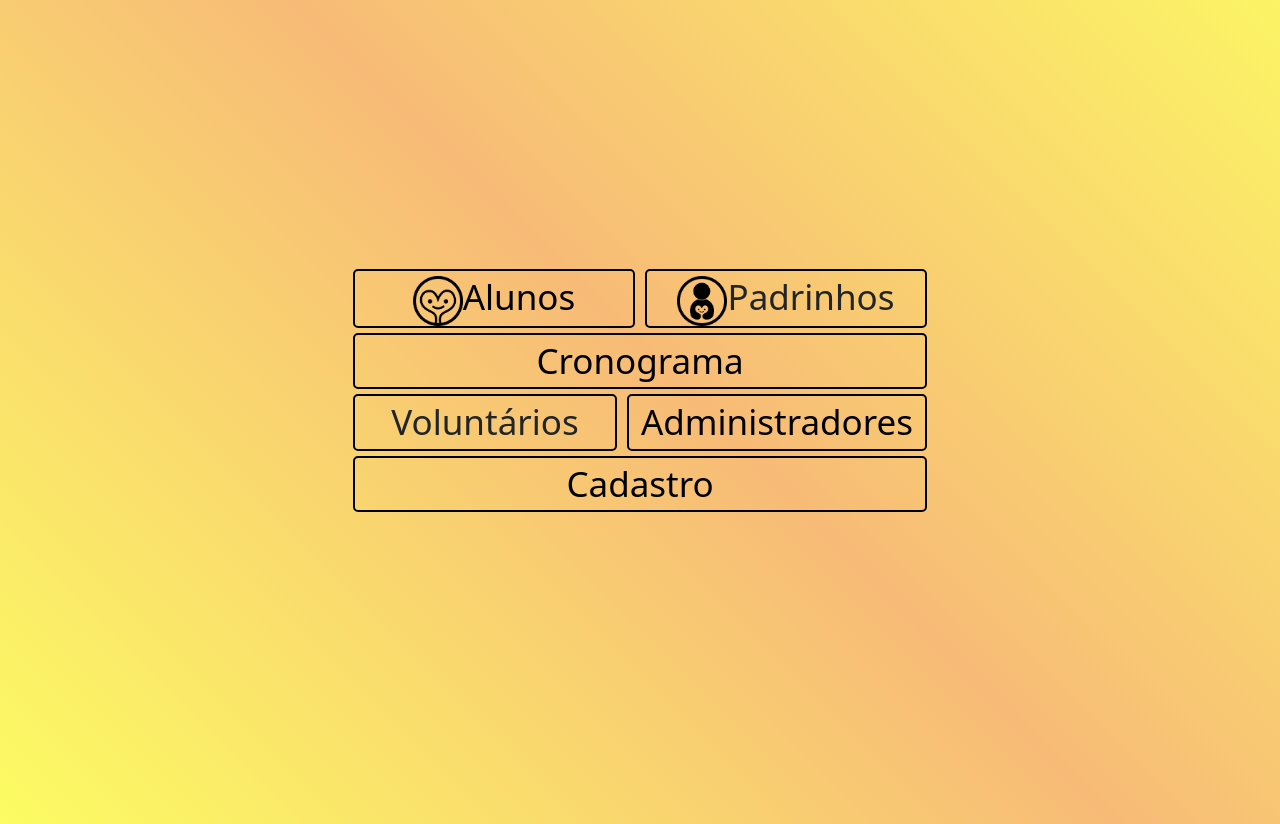
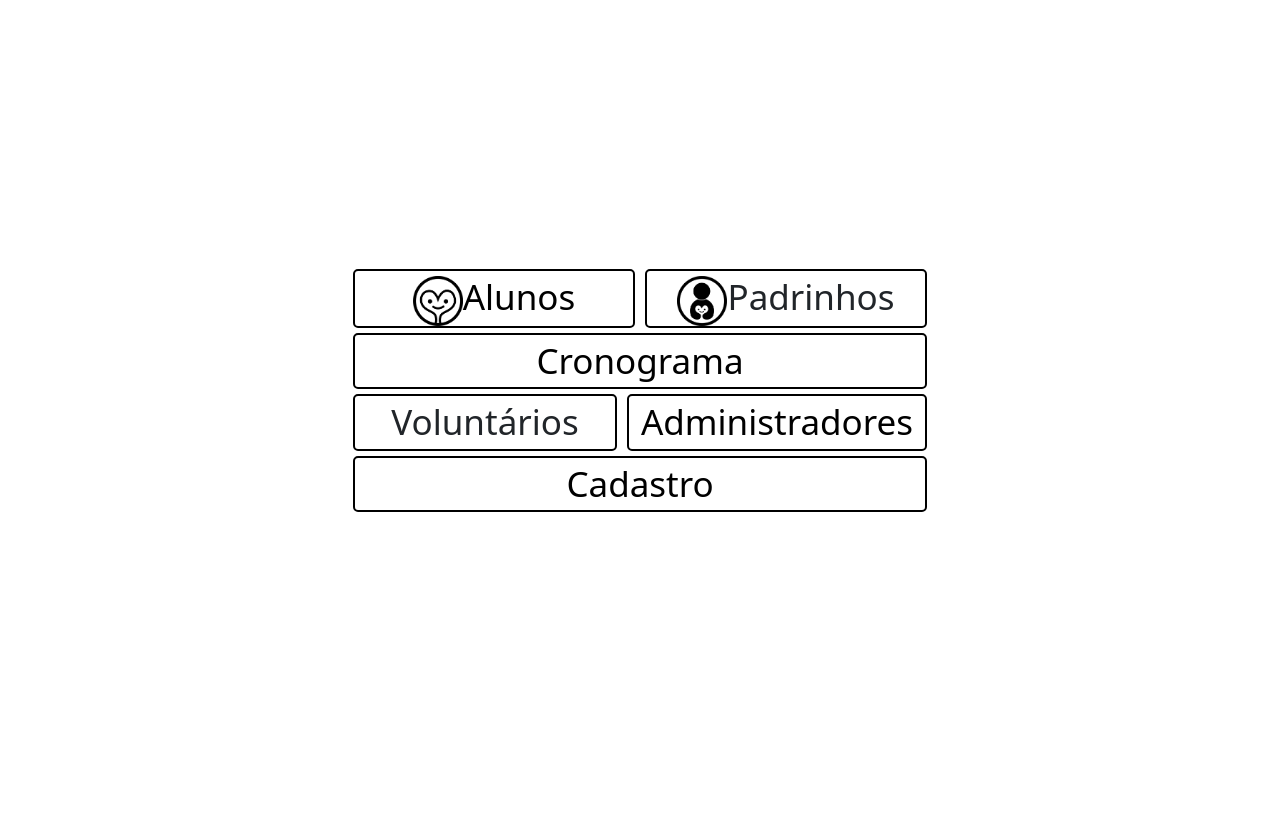
Before and after one commit to Zabbak/G10, a Django app: page /administrador/ in a window 1280 px wide. Shown: the part 132-956 px from the top of the page. Run offline with Django 4.2, Linux system fonts and the light colour scheme.

Commit message:
Update ID

```diff
--- a/projetosg10app/static/administrador.css
+++ b/projetosg10app/static/administrador.css
@@ -1,5 +1,5 @@
 body{
-    background-image:linear-gradient(45deg,rgb(252,252,99),rgb(247, 187, 119),rgb(252,252,99));
+    background-color: white;
     color:black;
     font-family: Arial, Helvetica, sans-serif;
 }
@@ -9,7 +9,10 @@ body{
     align-items: center;
     justify-content: space-between;
     padding: 16px;
-    background-color:#C52F88;
+    background-color: #C52F88;
+    position: fixed;
+    top: 0;
+    width: 100%;
 }
 .logo-container {
     display: flex;
--- a/projetosg10app/static/alunos.css
+++ b/projetosg10app/static/alunos.css
@@ -1,5 +1,5 @@
 body{
-    background-image:linear-gradient(45deg,rgb(252,252,99),rgb(247, 187, 119),rgb(252,252,99));
+    background-color: white;
     color:black;
     font-family: Arial, Helvetica, sans-serif;
 }
--- a/projetosg10app/static/apadrinhamento.css
+++ b/projetosg10app/static/apadrinhamento.css
@@ -1,5 +1,5 @@
 body {
-    background-image: linear-gradient(45deg, rgb(252, 252, 99), rgb(247, 187, 119), rgb(252, 252, 99));
+    background-color: white;
     color: black;
     font-family: Arial, Helvetica, sans-serif;
     margin: 0;
--- a/projetosg10app/static/cronograma.css
+++ b/projetosg10app/static/cronograma.css
@@ -1,6 +1,5 @@
 body{
-    background-image:linear-gradient(45deg,rgb(252,252,99),rgb(247, 187, 119),rgb(252,252,99));
-    color:black;
+    background-color: white;
     font-family: Arial, Helvetica, sans-serif;
 }
 .navbar {
--- a/projetosg10app/static/noticias.css
+++ b/projetosg10app/static/noticias.css
@@ -1,5 +1,5 @@
 body{
-    background-image:linear-gradient(45deg,rgb(252,252,99),rgb(247, 187, 119),rgb(252,252,99));
+    background-color: white;
     color:black;
     font-family: Arial, Helvetica, sans-serif;
 }
--- a/projetosg10app/static/paginicial.css
+++ b/projetosg10app/static/paginicial.css
@@ -1,5 +1,5 @@
 body{
-    background-image:linear-gradient(45deg,rgb(252,252,99),rgb(247, 187, 119),rgb(252,252,99));
+    background-color: white;
     color:black;
     font-family: Arial, Helvetica, sans-serif;
 }
--- a/projetosg10app/templates/cadastroelogin.html
+++ b/projetosg10app/templates/cadastroelogin.html
@@ -34,7 +34,7 @@
     </nav>
     <script src="https://cdn.jsdelivr.net/npm/bootstrap@5.3.2/dist/js/bootstrap.bundle.min.js" integrity="sha384-C6RzsynM9kWDrMNeT87bh95OGNyZPhcTNXj1NW7RuBCsyN/o0jlpcV8Qyq46cDfL" crossorigin="anonymous"></script>
 
-    <div class="background" style="display: flex; flex-direction: column; justify-content: center; align-items: center;">
+    <div class="background" style="display: flex; flex-direction: column; justify-content: center; align-items: center; background-color:#800080;">
         <h1 class="login">
             Login
         </h1>
```
Also changed, not shown: projetosg10app/static/cadastroelogin.css (+11 -8 lines).
